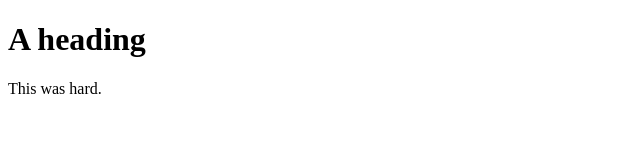
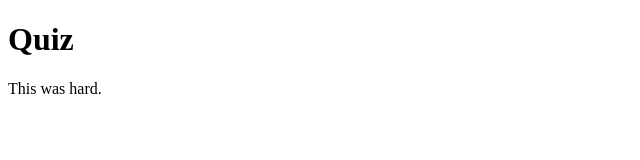
Before and after one commit to kano2481-cmis/kano2481-cmis-wd, a plain HTML site: page quiz.html in a window 1280 px wide. Shown: the whole page, without its empty margins (0-640 px from the left). Drawn offline with Linux system fonts and the light colour scheme.

Commit message:
finished html quiz

```diff
--- a/quiz.html
+++ b/quiz.html
@@ -8,7 +8,7 @@
 	</head>
 	<body>
 		<h1>
-			A heading
+			Quiz
 		</h1>
 		<p>
 			This was hard.
```
